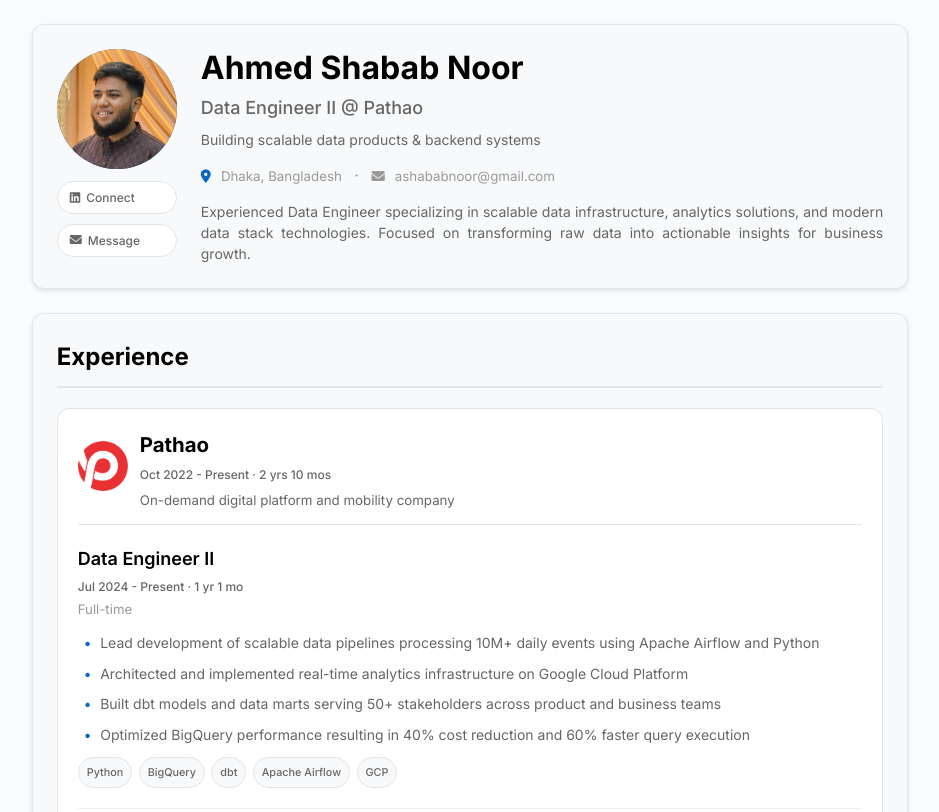
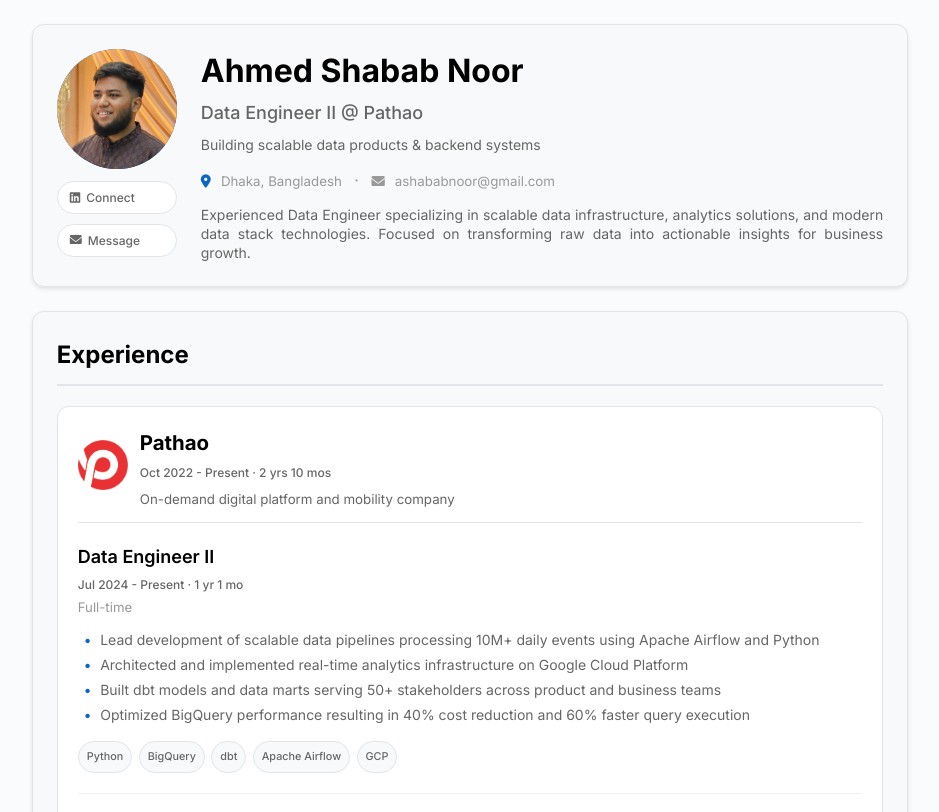
Before and after one commit to ashababnoor/ashababnoor.github.io, a plain HTML site: page index.html in a window 1280 px wide. Shown: the top 812 px of the page, without its empty margins (170-1109 px from the left). Drawn offline with Linux system fonts and the light colour scheme.

Commit message:
style: adjust line heights and margins for improved typography and layout

```diff
--- a/style.css
+++ b/style.css
@@ -69,7 +69,7 @@
     --section-title-border-multiplier: 2;
 
     /* Typography Modifiers */
-    --line-height-tight: 1.2;
+    --line-height-tight: 1.35;
     --line-height-normal: 1.5;
     --line-height-relaxed: 1.6;
     --line-height-loose: 1.7;
@@ -303,7 +303,7 @@ body {
 .about-summary {
     font-size: var(--font-sm);
     color: var(--text-secondary);
-    line-height: var(--line-height-normal);
+    line-height: var(--line-height-tight);
     margin-bottom: 0;
     margin-top: auto; /* Push to bottom */
     text-align: justify;
@@ -499,11 +499,12 @@ body {
 
 .position-description li {
     color: var(--text-secondary);
-    margin-bottom: calc(var(--spacing-sm) * var(--modifier-1-2));
+    margin-bottom: calc(var(--spacing-sm) * var(--modifier-0-8));
     padding-left: var(--spacing-lg);
     position: relative;
-    line-height: var(--line-height-normal);
+    line-height: var(--line-height-tight);
     font-size: var(--font-sm);
+    text-align: justify;
 }
 
 .position-description li:before {
@@ -523,7 +524,7 @@ body {
     display: flex;
     flex-wrap: wrap;
     gap: calc(var(--spacing-sm) * var(--modifier-0-8));
-    margin-top: var(--spacing-md);
+    margin-top: var(--spacing-lg);
 }
 
 /* Skills Section */
```
